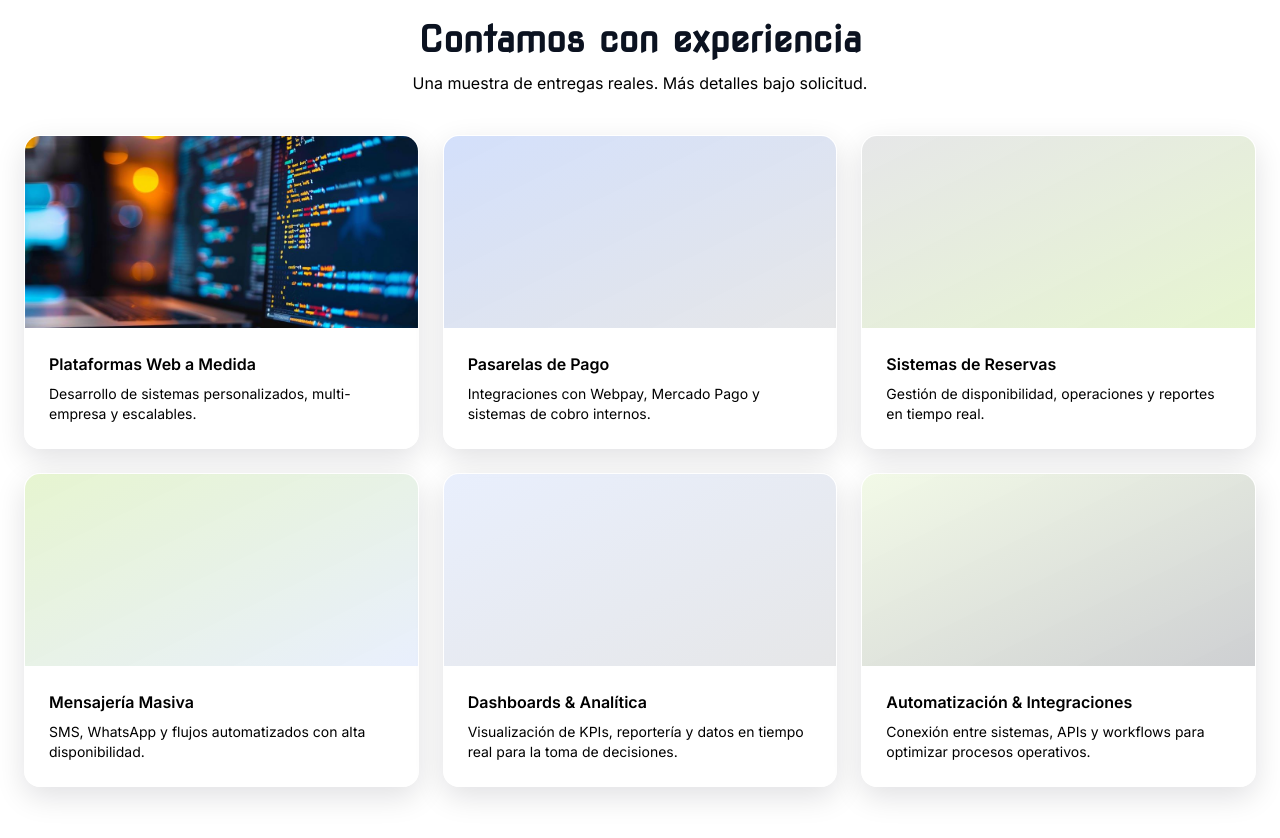
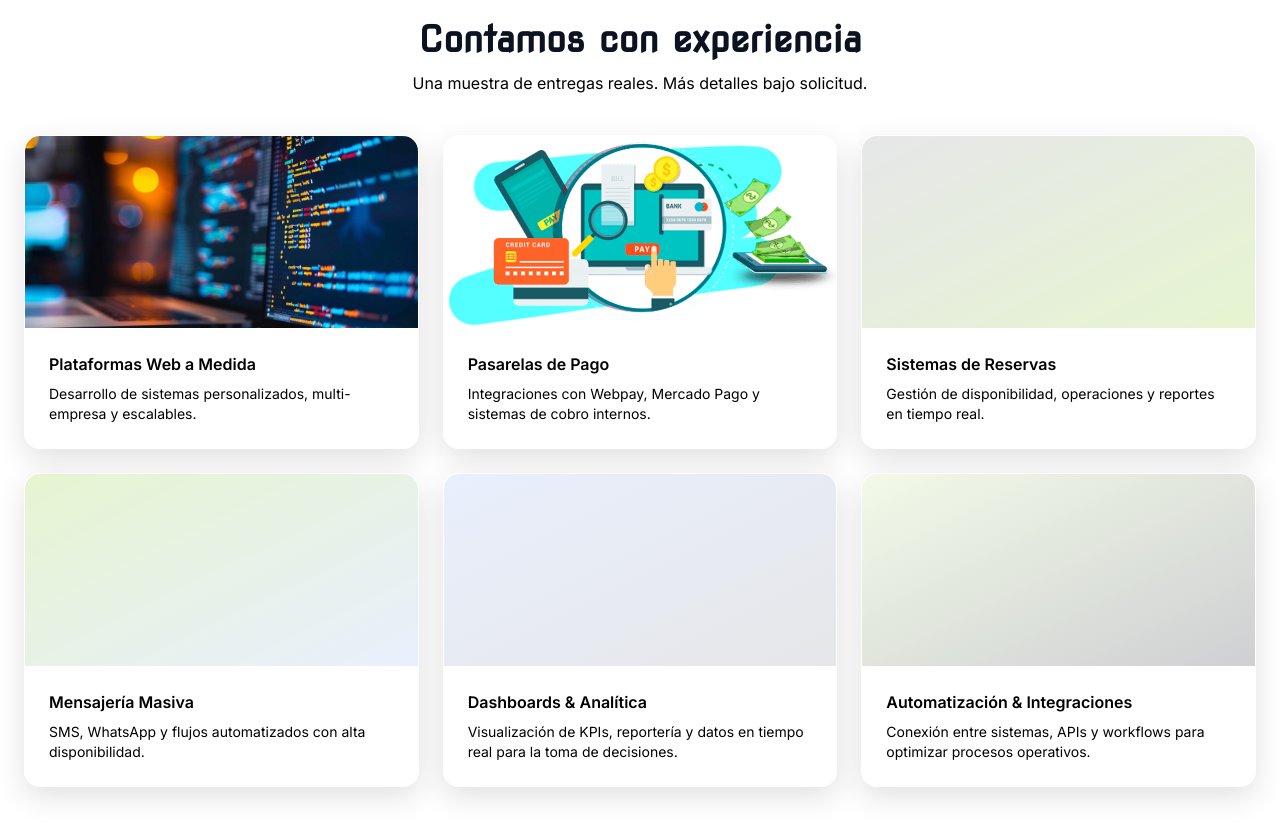
Before and after one commit to Ramirezciani/SoAn-Tech, a plain HTML site: page index.html in a window 1280 px wide. Shown: the part 1720-2558 px from the top of the page. Drawn offline with nearby package versions, Linux system fonts and the light colour scheme.

Commit message:
add photos card

```diff
--- a/index.html
+++ b/index.html
@@ -492,7 +492,11 @@
                     <!-- CARD 2 -->
                     <article
                         class="fade-up group overflow-hidden rounded-2xl border border-white/10 bg-white/70 shadow-soft backdrop-blur transition hover:shadow-glow dark:bg-card/60">
-                        <div class="relative h-48 bg-gradient-to-br from-primary/20 to-ink/10"></div>
+
+                        <div class="relative h-48 overflow-hidden">
+                            <img src="./img/02.png" alt="Pasarelas de Pago" class="h-full w-full object-cover" />
+                        </div>
+
                         <div class="p-6">
                             <h3 class="font-semibold">Pasarelas de Pago</h3>
                             <p class="mt-2 text-sm text-slate-600 dark:text-slate-300">
@@ -500,6 +504,7 @@
                             </p>
                         </div>
                     </article>
+
 
                     <!-- CARD 3 -->
                     <article
```
Also changed, not shown: img/02.png (added).
